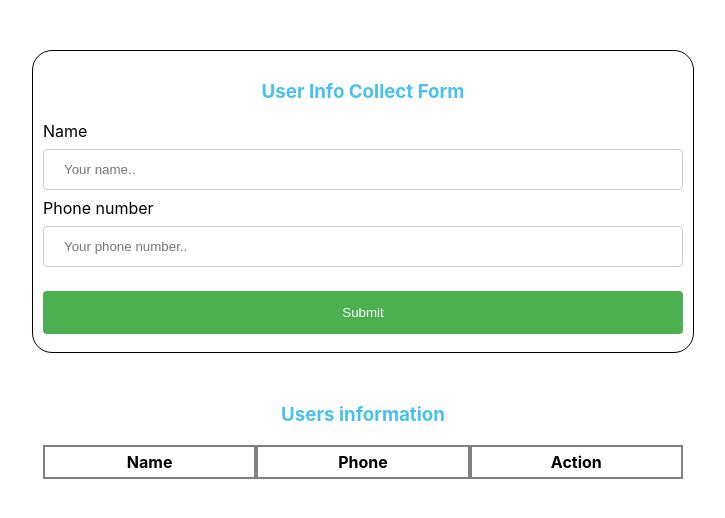
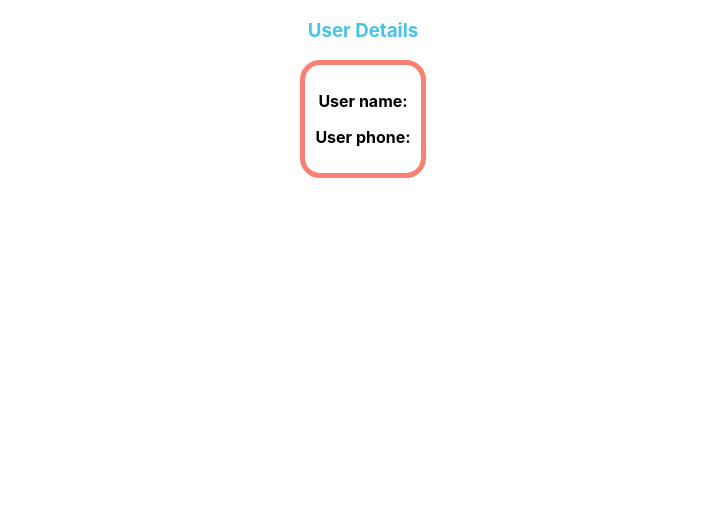
Before and after one commit to arifmia1129/helios-task, a React (Create React App) app: page /detail/1 in a window 1280 px wide. Shown: the top 518 px of the page, without its empty margins (277-1002 px from the left). Built offline with nearby package versions, Linux system fonts and the light colour scheme.

Commit message:
added dynamic route when user click details btn

```diff
--- a/src/App.js
+++ b/src/App.js
@@ -1,10 +1,15 @@
+import { Route, Routes } from 'react-router-dom';
 import './App.css';
 import Main from './components/Main/Main';
+import UserDetail from './components/UserDetail/UserDetail';
 
 function App() {
   return (
     <div>
-      <Main />
+      <Routes>
+        <Route path="/" element={<Main />}></Route>
+        <Route path="/detail/:phone" element={<UserDetail />}></Route>
+      </Routes>
     </div>
   );
 }
--- /dev/null
+++ b/src/components/UserDetail/UserDetail.css
@@ -0,0 +1,12 @@
+#user {
+    margin: 0 auto;
+    text-align: center;
+    border: 5px solid salmon;
+    width: fit-content;
+    padding: 10px;
+    border-radius: 20px;
+}
+
+.point {
+    font-weight: bold;
+}
--- /dev/null
+++ b/src/components/UserDetail/UserDetail.js
@@ -0,0 +1,20 @@
+import React from 'react';
+import { useParams } from 'react-router-dom';
+import useUser from '../../hooks/useUser';
+import "./UserDetail.css";
+const UserDetail = () => {
+    const [users] = useUser();
+    const { phone } = useParams();
+    const user = users?.find(u => u.phone === phone);
+    return (
+        <div>
+            <h3 id='title'>User Details</h3>
+            <div id='user'>
+                <p><span className='point'>User name:</span> {user?.name}</p>
+                <p><span className='point'>User phone:</span> {user?.phone}</p>
+            </div>
+        </div>
+    );
+};
+
+export default UserDetail;
```
